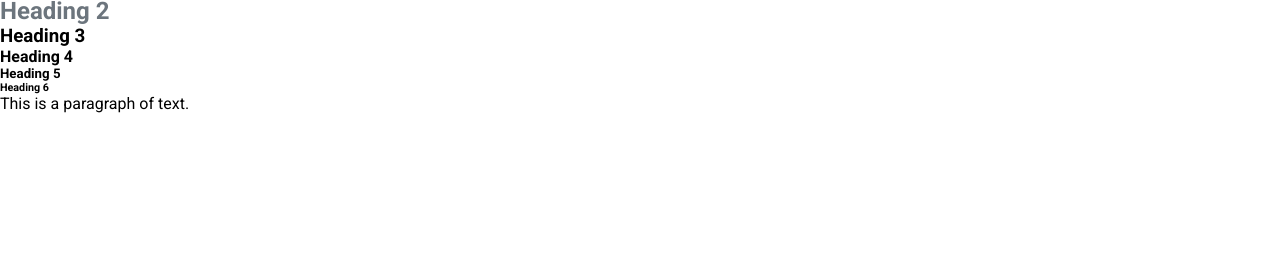
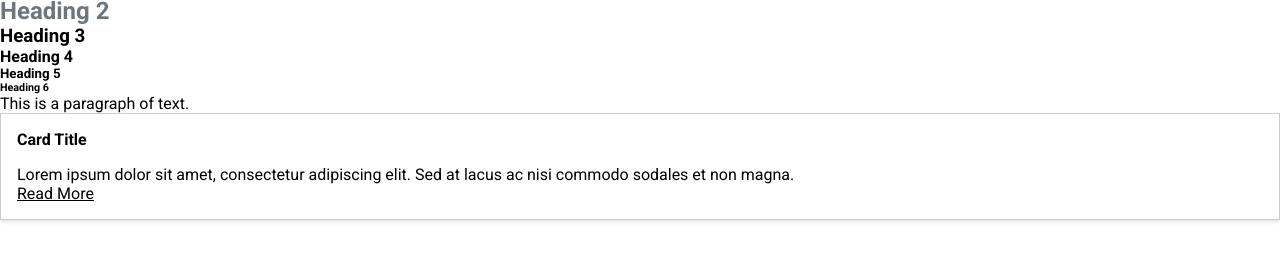
Before and after one commit to danimatuko/breeze, a website: page index.html in a window 1280 px wide. Shown: the part 41-302 px from the top of the page. Drawn offline with nearby package versions, Linux system fonts and the light colour scheme; files that its build step writes are made by us from their sources.

Commit message:
components and start the card

```diff
--- a/index.html
+++ b/index.html
@@ -16,5 +16,16 @@
     <h6>Heading 6</h6>
 
     <p>This is a paragraph of text.</p>
+
+    <div class="card">
+      <div class="card-body">
+        <h5 class="card-title">Card Title</h5>
+        <p class="card-text">
+          Lorem ipsum dolor sit amet, consectetur adipiscing elit. Sed at lacus
+          ac nisi commodo sodales et non magna.
+        </p>
+        <a href="/" class="">Read More</a>
+      </div>
+    </div>
   </body>
 </html>
--- a/sass/_variables.scss
+++ b/sass/_variables.scss
@@ -8,6 +8,11 @@ $info: #17a2b8;
 $light: #f8f9fa;
 $dark: #343a40;
 
+$base-padding: 1rem;
+$base-border: 1px solid #ccc;
+$base-box-shadow: 0 2px 4px rgba(0, 0, 0, 0.1);
+$base-font-size: 1rem;
+
 h1 {
   color: $primary;
 }
--- /dev/null
+++ b/sass/components/_card.scss
@@ -0,0 +1,19 @@
+.card {
+  display: block;
+  padding: $base-padding;
+  border: $base-border;
+  box-shadow: $base-box-shadow;
+  padding: $base-padding;
+
+  .card-title {
+    font-size: $base-font-size;
+    padding-bottom: $base-padding;
+    font-weight: bold;
+  }
+  .card-body {
+    font-size: $base-font-size;
+    a {
+      text-decoration: underline;
+    }
+  }
+}
--- a/sass/index.scss
+++ b/sass/index.scss
@@ -1,2 +1,3 @@
 @import 'variables';
 @import 'base';
+@import 'components/card';
```
